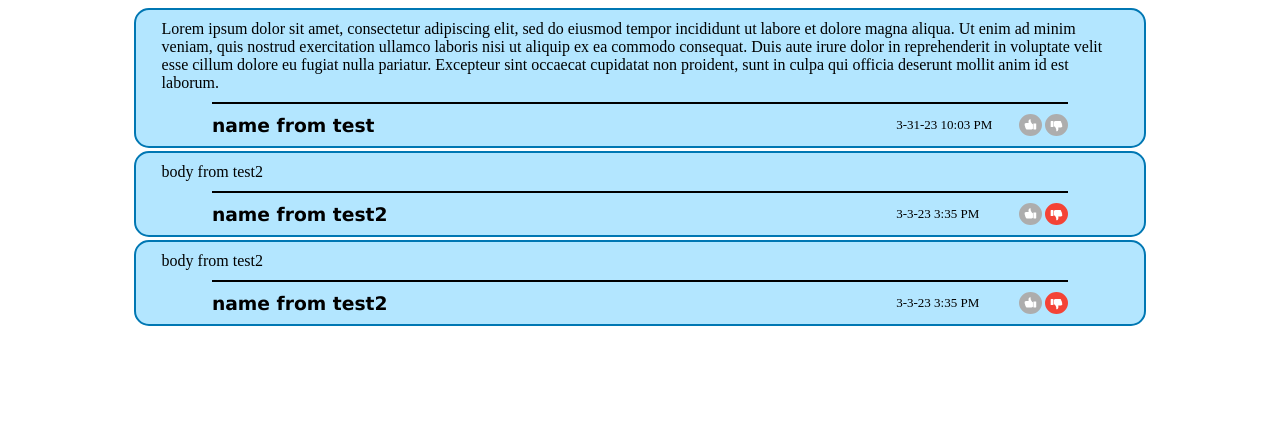
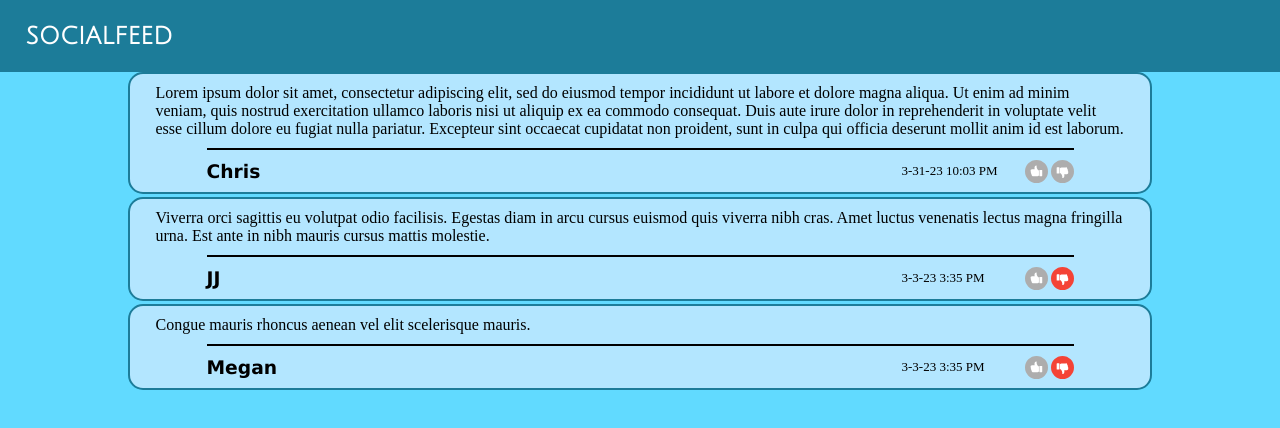
Before and after one commit to Cpierswim/social-feed, a React (Create React App) app: page / in a window 1280 px wide. Shown: the top 428 px of the page. Built offline with nearby package versions, Linux system fonts and the light colour scheme.

Commit message:
NEW: Added NavBar

```diff
--- a/public/index.html
+++ b/public/index.html
@@ -23,8 +23,12 @@
       Learn how to configure a non-root public URL by running `npm run build`.
     -->
     <title>React App</title>
+    <link
+      href="https://fonts.googleapis.com/css?family=Julius Sans One"
+      rel="stylesheet"
+    />
   </head>
-  <body>
+  <body style="margin: 0; padding: 0; background-color: #61daff">
     <noscript>You need to enable JavaScript to run this app.</noscript>
     <div id="root"></div>
   </body>
--- a/src/App.js
+++ b/src/App.js
@@ -1,23 +1,24 @@
+import NavBar from "./Components/NavBar/NavBar";
 import PostList from "./Components/PostList/PostList";
 
 const test = [
   {
     body: "Lorem ipsum dolor sit amet, consectetur adipiscing elit, sed do eiusmod tempor incididunt ut labore et dolore magna aliqua. Ut enim ad minim veniam, quis nostrud exercitation ullamco laboris nisi ut aliquip ex ea commodo consequat. Duis aute irure dolor in reprehenderit in voluptate velit esse cillum dolore eu fugiat nulla pariatur. Excepteur sint occaecat cupidatat non proident, sunt in culpa qui officia deserunt mollit anim id est laborum.",
-    name: "name from test",
+    name: "Chris",
     like: false,
     dislike: false,
     timeStamp: Date.now(),
   },
   {
-    body: "body from test2",
-    name: "name from test2",
+    body: "Viverra orci sagittis eu volutpat odio facilisis. Egestas diam in arcu cursus euismod quis viverra nibh cras. Amet luctus venenatis lectus magna fringilla urna. Est ante in nibh mauris cursus mattis molestie.",
+    name: "JJ",
     like: false,
     dislike: true,
     timeStamp: Date.now() - 2442442343,
   },
   {
-    body: "body from test2",
-    name: "name from test2",
+    body: "Congue mauris rhoncus aenean vel elit scelerisque mauris.",
+    name: "Megan",
     like: false,
     dislike: true,
     timeStamp: Date.now() - 2442442343,
@@ -27,6 +28,7 @@ const test = [
 function App() {
   return (
     <div className="App">
+      <NavBar />
       <PostList posts={test} />
     </div>
   );
--- a/src/Components/DislikeButton/dislikeButton.css
+++ b/src/Components/DislikeButton/dislikeButton.css
@@ -2,6 +2,7 @@
   height: 23px;
   width: 23px;
   margin-left: 3px;
+  cursor: pointer;
 }
 
 .icon img:last-child {
--- /dev/null
+++ b/src/Components/NavBar/NavBar.css
@@ -0,0 +1,16 @@
+.NavBar {
+  height: 9vh;
+  width: 100%;
+  background-color: #1c7c99;
+  display: flex;
+  align-items: center;
+  font-weight: 700;
+  color: white;
+  font-size: x-large;
+}
+
+.nav_text {
+  margin-left: 2vw;
+  font-family: "Julius Sans One";
+  text-transform: uppercase;
+}
--- a/src/Components/NavBar/NavBar.jsx
+++ b/src/Components/NavBar/NavBar.jsx
@@ -0,0 +1,11 @@
+import "./NavBar.css";
+
+const NavBar = (props) => {
+  return (
+    <nav className="NavBar">
+      <p className="nav_text">socialfeed</p>
+    </nav>
+  );
+};
+
+export default NavBar;
--- a/src/Components/Post/post.css
+++ b/src/Components/Post/post.css
@@ -12,7 +12,7 @@
   flex-direction: column;
   align-items: center;
   margin-bottom: 3px;
-  border-color: #0077b3;
+  border-color: #1c7c99;
   border-style: solid;
   border-width: 2px;
 }
```
